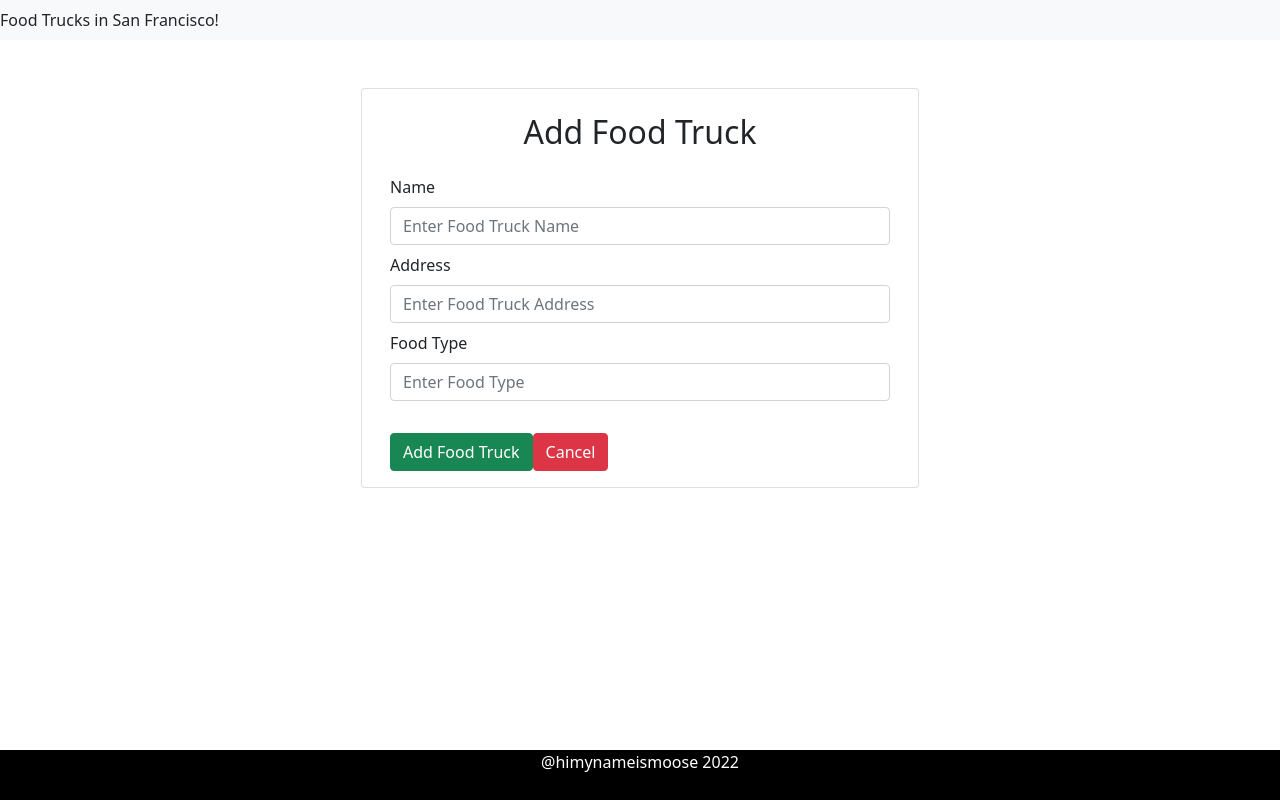
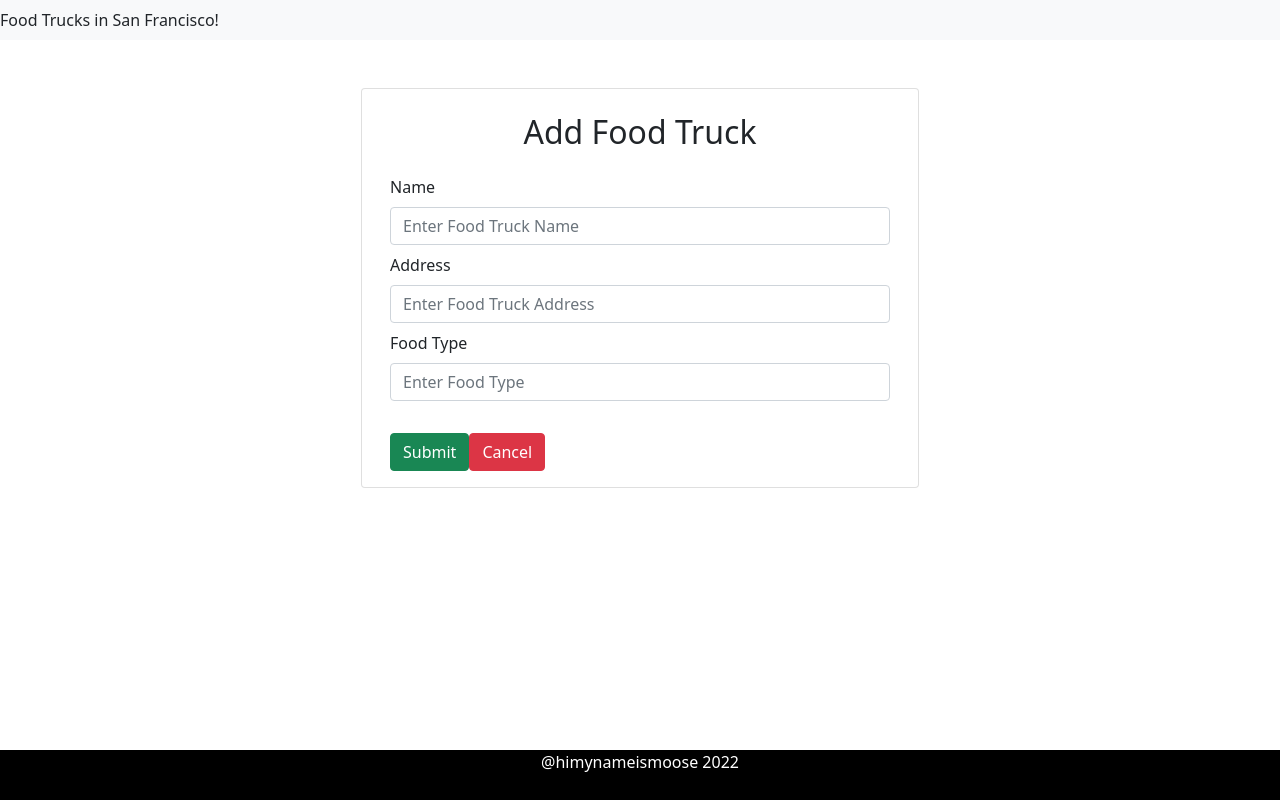
Before and after one commit to himynameismoose/foodbae-web-app, a React (Create React App) app in the folder foodtruck-react/: page /add-foodtruck in a window 1280 px wide. Built offline with nearby package versions, Linux system fonts and the light colour scheme; no server answers.

Commit message:
update button to submit

```diff
--- a/foodtruck-react/src/components/AddFoodTruckComponent.js
+++ b/foodtruck-react/src/components/AddFoodTruckComponent.js
@@ -93,7 +93,7 @@ const AddFoodTruckComponent = () => {
                                     </input>
                                 </div>
                                 <br />
-                                <button className="btn btn-success" onClick={(e) => saveFoodTruck(e)}> Add Food Truck </button>
+                                <button className="btn btn-success" onClick={(e) => saveFoodTruck(e)}> Submit </button>
                                 <Link to="/foodtrucks" className="btn btn-danger">Cancel</Link>
                             </form>
                         </div>
```
